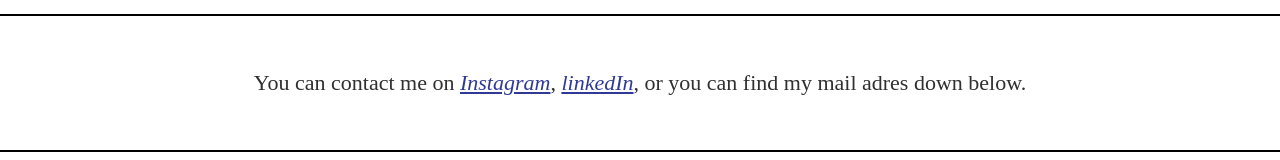
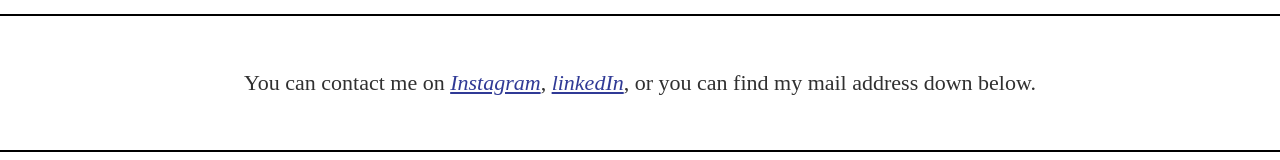
Before and after one commit to theBytwa/theBytwa.github.io, a plain HTML site: page index.html in a window 1280 px wide. Shown: the part 2051-2211 px from the top of the page. Drawn offline with nearby package versions, Linux system fonts and the light colour scheme.

Commit message:
Update index.html

```diff
--- a/index.html
+++ b/index.html
@@ -167,7 +167,7 @@
     <br>
     <br>
 
-    <p style="text-align: center;">You can contact me on <a class="nameslink" href="https://www.instagram.com/yusuf_c3yln/" target="_blank"><em>Instagram</em></a>, <a class="nameslink" href="https://www.linkedin.com/in/yusuftceylan/" target="_blank"><em>linkedIn</em></a>, or you can find my mail adres down below.</p>
+    <p style="text-align: center;">You can contact me on <a class="nameslink" href="https://www.instagram.com/yusuf_c3yln/" target="_blank"><em>Instagram</em></a>, <a class="nameslink" href="https://www.linkedin.com/in/yusuftceylan/" target="_blank"><em>linkedIn</em></a>, or you can find my mail address down below.</p>
     <br>
     <br>
     <br>
```
